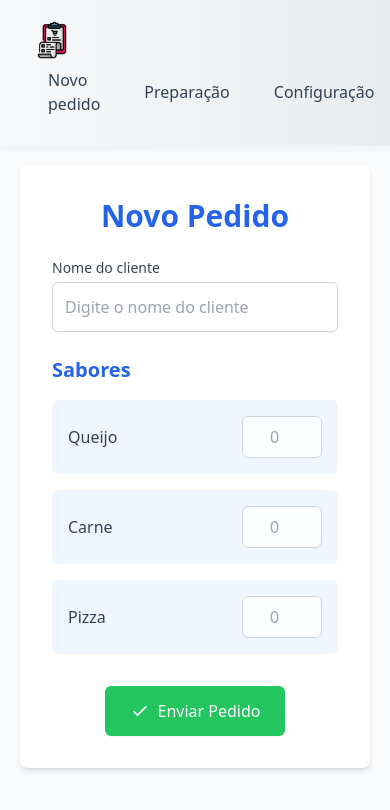
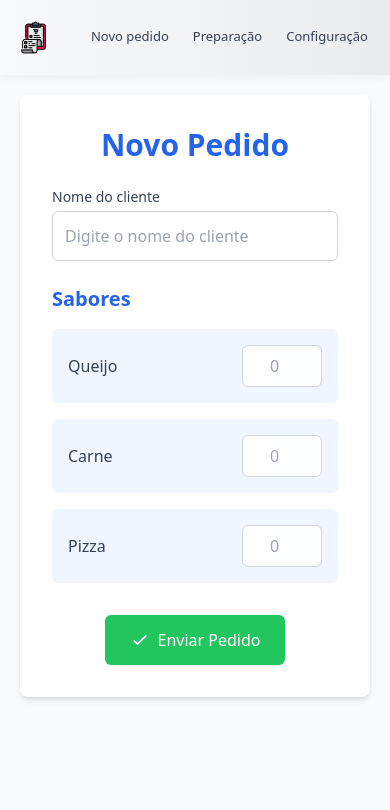
Before and after one commit to oimarcella/pastelControl, a React (Vite) app: page / in a window 390 px wide. Shown: the top 810 px of the page. Built offline with nearby package versions, Linux system fonts and the light colour scheme; no server answers.

Commit message:
styles: responsividade header

```diff
--- a/src/App.css
+++ b/src/App.css
@@ -69,7 +69,16 @@
 }
 
 @media (max-width: 640px) {
+  .logo{
+    margin-right: 0;
+    max-height: 35px;
+  }
   .nav-container {
     padding: 0.5rem 1rem;
+    align-items: center;
+  }
+  .nav-link{
+    font-size: 13px;
+    padding: 6px;
   }
 }
--- a/src/App.jsx
+++ b/src/App.jsx
@@ -8,7 +8,7 @@ export default function App() {
   return (
     <Router>
      <header className="nav-container bg-blue-800">
-        <div className="container mx-auto px-4">
+        <div className="container mx-auto">
           <nav className="flex flex-wrap items-center justify-between py-3">
             <div className="flex items-center">
               {/* Se você tiver um logo, pode adicioná-lo aqui */}
--- a/src/index.css
+++ b/src/index.css
@@ -42,6 +42,7 @@ body {
   height: 100vh;
   background-color: #c1d6d1;
   color: #242424;
+  overflow: hidden;
 }
 
 *::placeholder{
```
